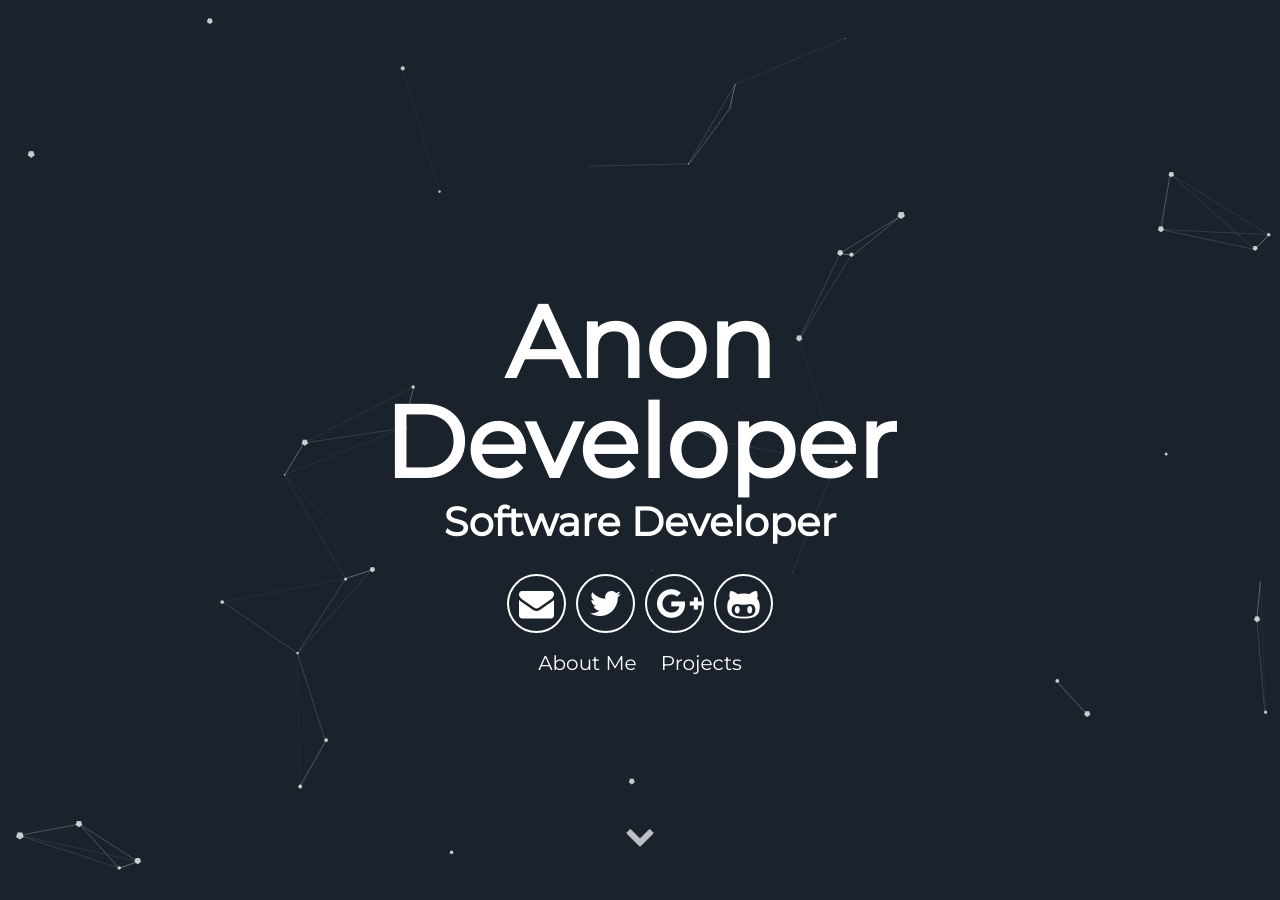
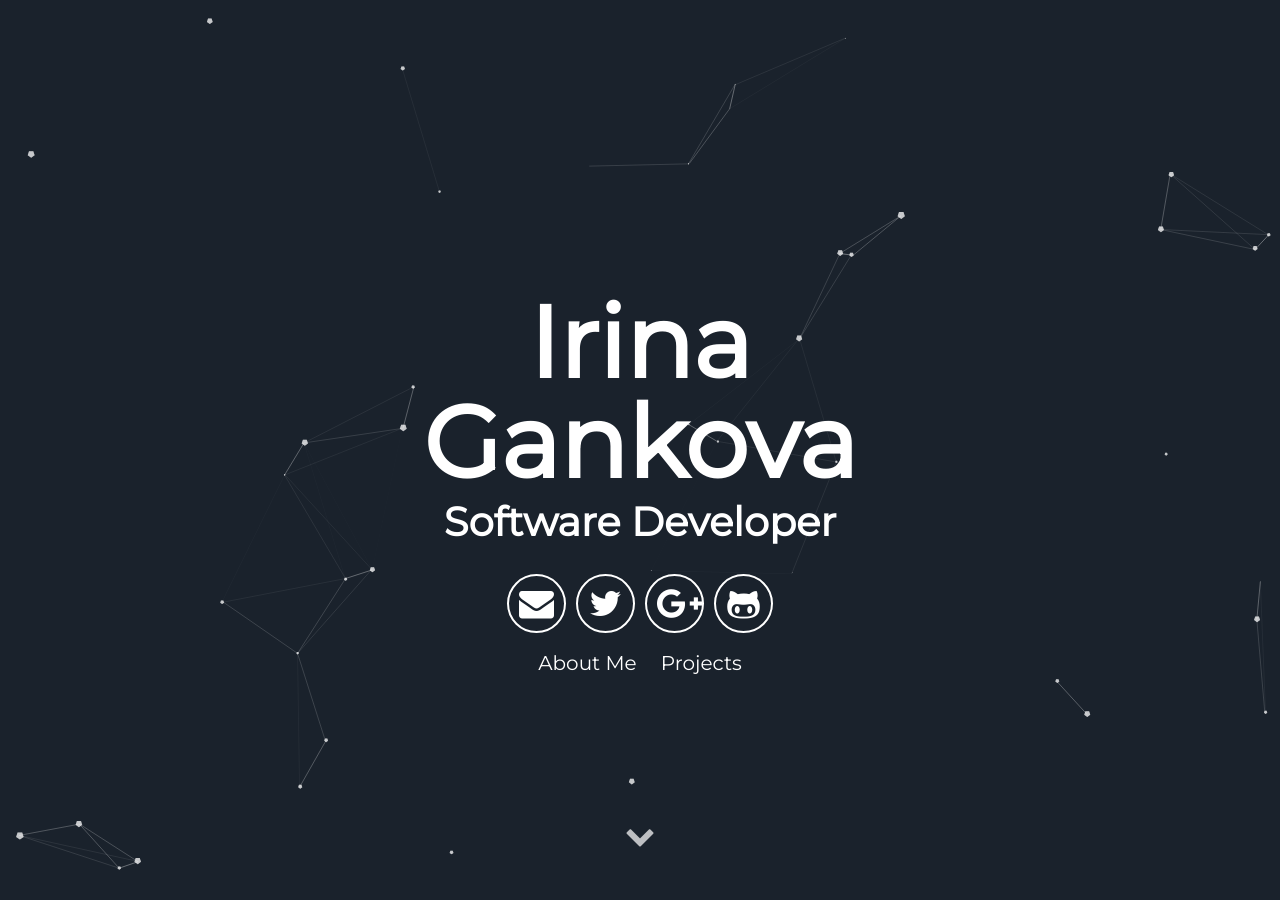
Before and after one commit to igankova/igankova.github.io, a Jekyll site: the page built from index.html, in a window 1280 px wide and 900 px high. Built offline with Jekyll 4.4.1, drawn with Linux system fonts in a browser that asks for light colours; some of the changed text lies outside the part shown.

Commit message:
Update _config.yml

```diff
--- a/_config.yml
+++ b/_config.yml
@@ -5,7 +5,7 @@
 # url: "localhost:3000" # the base hostname & protocol for your site e.g. http://willianjusten.com.br
 
 # User settings
-username: Anon Developer
+username: Irina Gankova
 user_description: Bicycle rights irony actually neutra typewriter lyft. Man bun taxidermy put a bird on it, umami yr ramps pop-up ugh bushwick chia lo-fi. Occupy bitters pour-over snackwave you probably haven't heard of them small batch. Cornhole mustache man bun letterpress echo park VHS.
 user_title: Software Developer
 email: anon@anon.com
```
